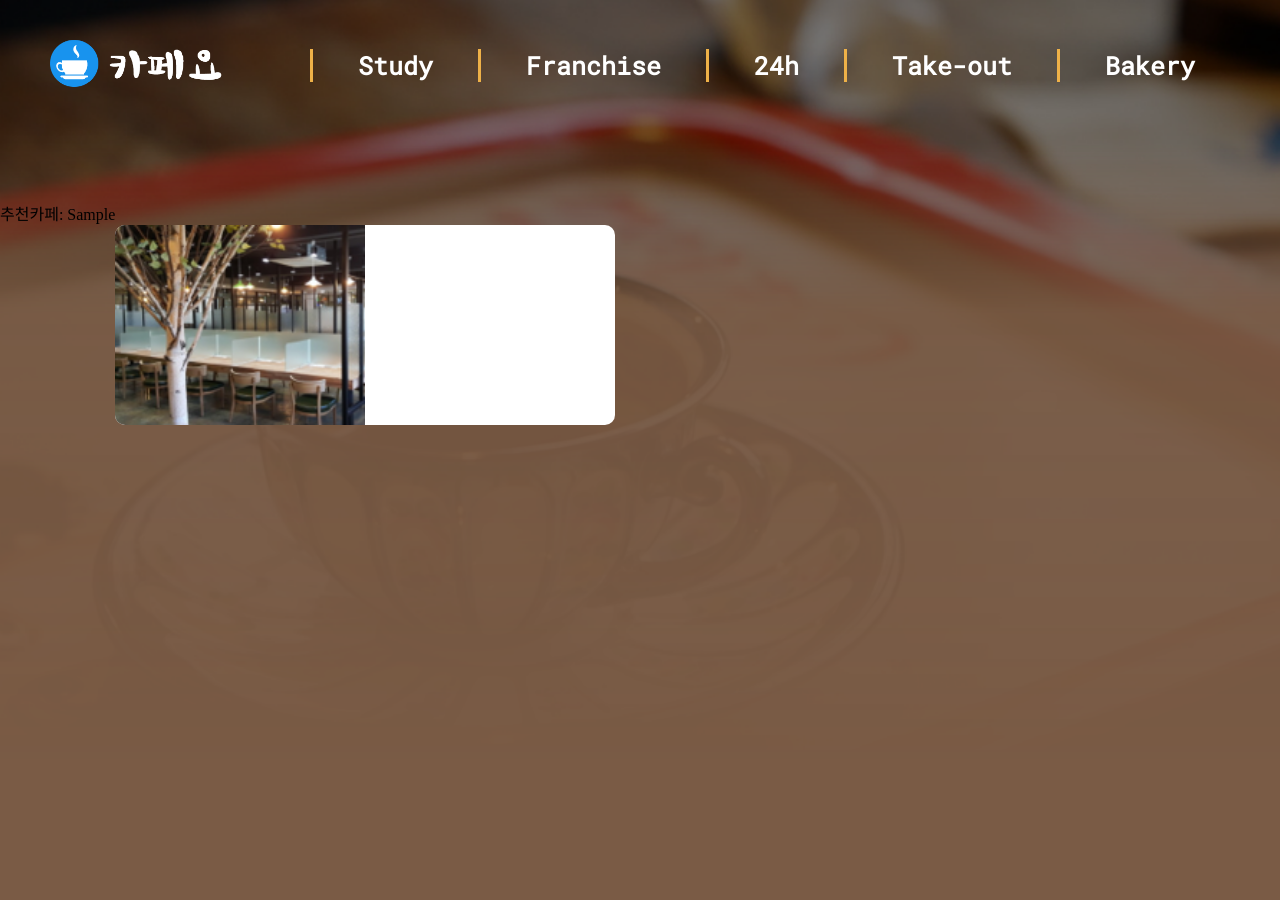
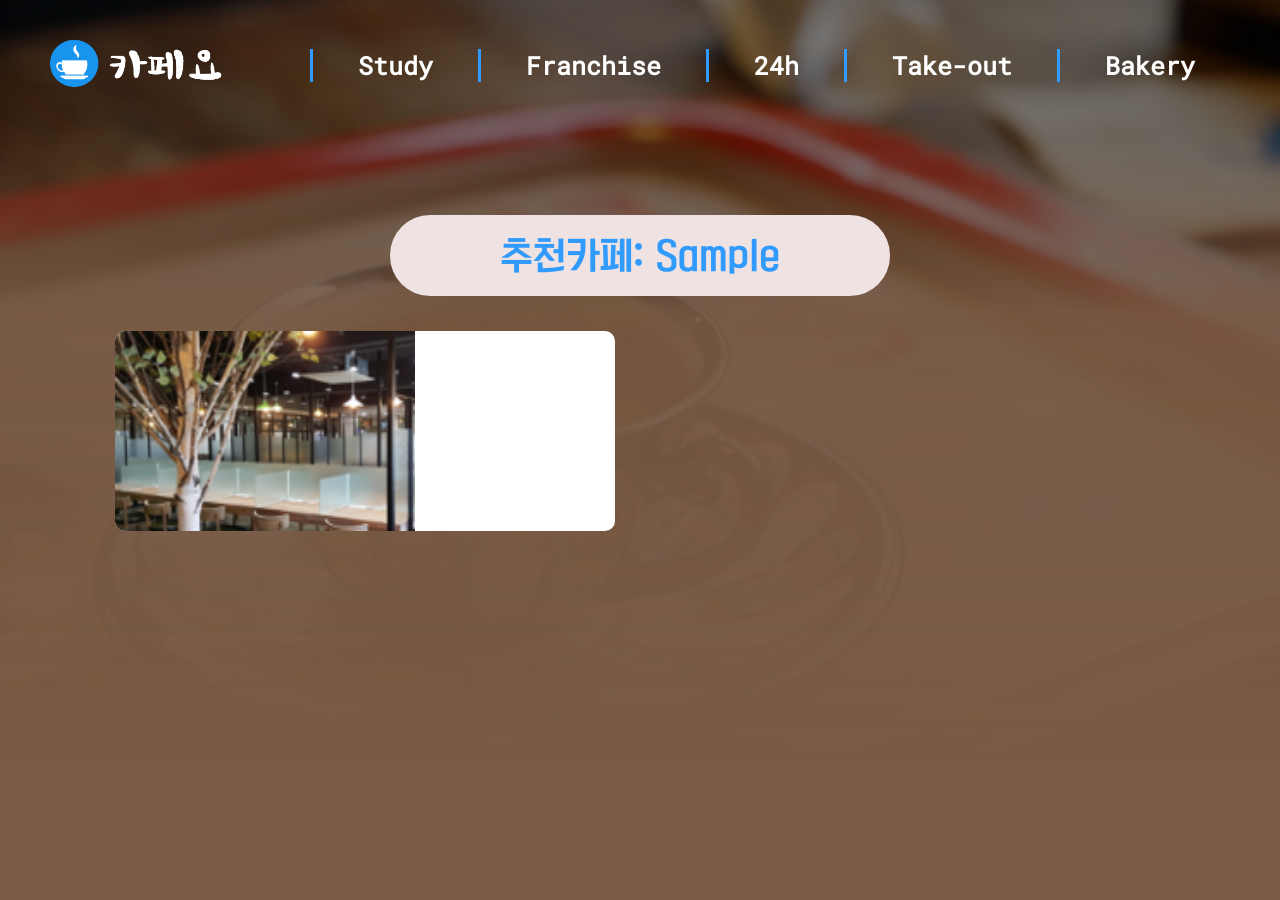
Before and after one commit to software-engineering-term-project/cafe-recommendation, a Django app: page /cafeyo/list/1/ in a window 1280 px wide. Run offline with Django 3.2, Linux system fonts and the light colour scheme; tables that the repository leaves empty hold one stand-in row (values such as "Sample post").

Commit message:
list 스타일 수정

```diff
--- a/cafesite/cafeyo/static/cafeyo/styles_cafe_list.css
+++ b/cafesite/cafeyo/static/cafeyo/styles_cafe_list.css
@@ -36,6 +36,19 @@ body{
   margin-bottom: 65px;
 }
 
+#recommend-cafe{
+  color: #319AFD ;
+  font-size: 35px;
+  text-align: center;
+  width: 500px;
+  font-family: "Pho";
+  padding: 20px 20px;
+  border-radius: 40px;
+  background-color: #EEE2E2;
+  margin-left: auto;
+  margin-right: auto;
+
+}
 
 #menu{
   float: right;
@@ -59,7 +72,7 @@ body{
   font-weight: bold;
 
 
-  border-left: solid #EEB148;
+  border-left: solid #319AFD;
   /*border-radius: 15px;*/
   padding: 0px 45px;
 }
@@ -74,8 +87,6 @@ body{
 
 .cafe{
   float: left;
-
-
   background-color: white;
   width: 500px;
   height:  200px;
--- a/cafesite/cafeyo/templates/cafeyo/cafe_list.html
+++ b/cafesite/cafeyo/templates/cafeyo/cafe_list.html
@@ -37,14 +37,14 @@
 
 
       <div>
-        <div>추천카페: {{ random_cafe.카페명 }}</div>
+        <div><p id = "recommend-cafe">추천카페: {{ random_cafe.카페명 }}</p></div>
       </div>
       {% for cafe in cafe_list %}
       <div class="cafe-container">
         <div class="cafe">
           <a href="{% url 'cafeyo:results' cafe.id %}">
 
-            <img src="{% static 'cafeyo/images/cafe.png' %}" width="250" height="200">
+            <img src="{% static 'cafeyo/images/cafe.png' %}" width="300" height="250">
 
             <h3>{{ cafe.카페명 }}</h3>
             <h6>전화번호: {{ cafe.전화번호 }}</h6>
```
